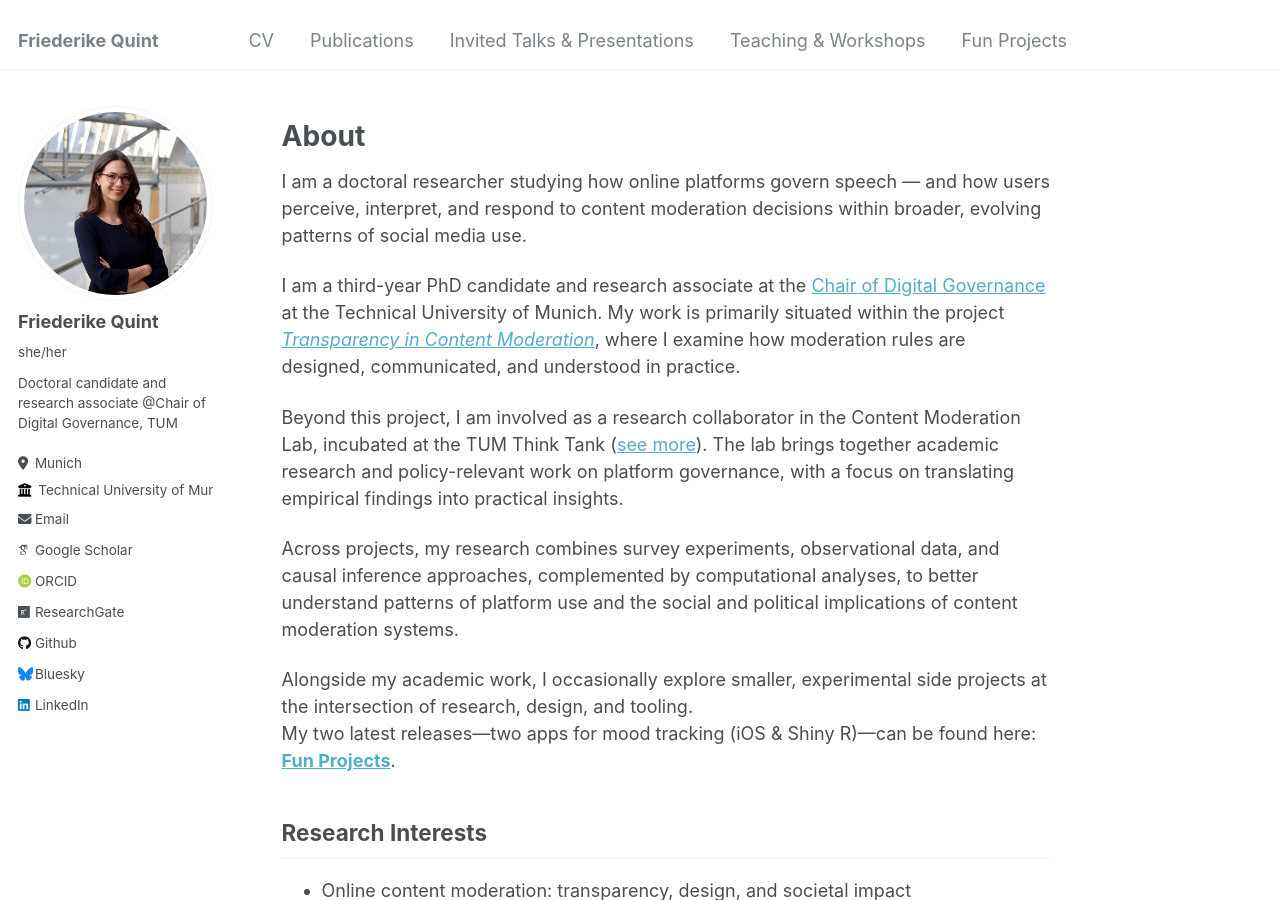
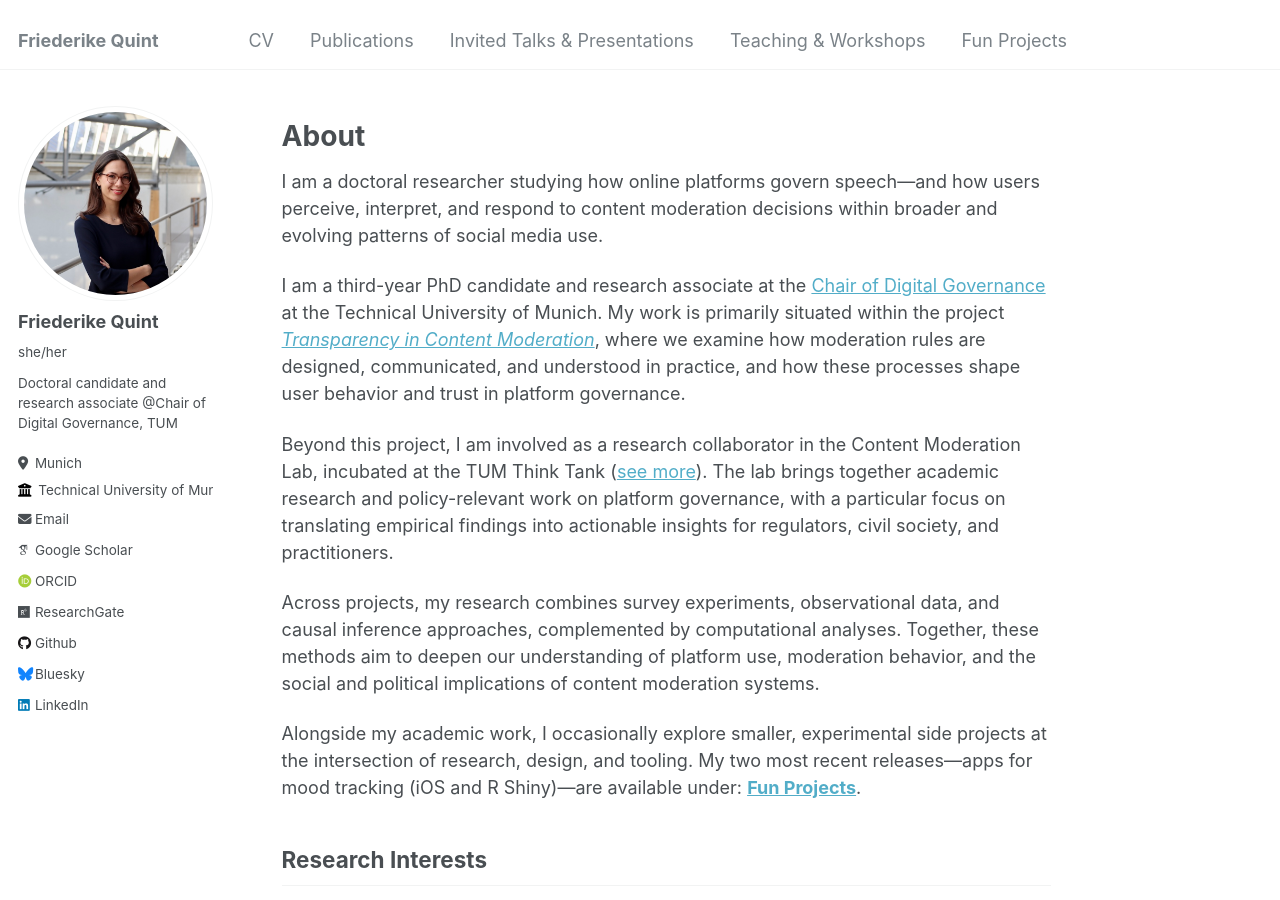
Before and after one commit to friederikequint/friederikequint.github.io, a Jekyll site: the page built from _pages/about.md, in a window 1280 px wide and 900 px high. Built offline with Jekyll 4.4.1, drawn with Linux system fonts in a browser that asks for light colours; some web fonts are replaced.

Commit message:
Update about.md

```diff
--- a/_pages/about.md
+++ b/_pages/about.md
@@ -11,16 +11,15 @@ redirect_from:
 
 # About
 
-I am a doctoral researcher studying how online platforms govern speech — and how users perceive, interpret, and respond to content moderation decisions within broader, evolving patterns of social media use.
+I am a doctoral researcher studying how online platforms govern speech—and how users perceive, interpret, and respond to content moderation decisions within broader and evolving patterns of social media use.
 
-I am a third-year PhD candidate and research associate at the [Chair of Digital Governance](https://www.hfp.tum.de/en/digitalgovernance/home/){:target="_blank"} at the Technical University of Munich. My work is primarily situated within the project *[Transparency in Content Moderation](https://www.tum.de/en/news-and-events/all-news/press-releases/details/analyse-des-verhaltens-von-social-media-plattformen){:target="_blank"}*, where I examine how moderation rules are designed, communicated, and understood in practice.
+I am a third-year PhD candidate and research associate at the [Chair of Digital Governance](https://www.hfp.tum.de/en/digitalgovernance/home/){:target="_blank"} at the Technical University of Munich. My work is primarily situated within the project *[Transparency in Content Moderation](https://www.tum.de/en/news-and-events/all-news/press-releases/details/analyse-des-verhaltens-von-social-media-plattformen){:target="_blank"}*, where we examine how moderation rules are designed, communicated, and understood in practice, and how these processes shape user behavior and trust in platform governance.
 
-Beyond this project, I am involved as a research collaborator in the Content Moderation Lab, incubated at the TUM Think Tank ([see more](https://tumthinktank.de/project/content-moderation-lab/){:target="_blank"}). The lab brings together academic research and policy-relevant work on platform governance, with a focus on translating empirical findings into practical insights.
+Beyond this project, I am involved as a research collaborator in the Content Moderation Lab, incubated at the TUM Think Tank ([see more](https://tumthinktank.de/project/content-moderation-lab/){:target="_blank"}). The lab brings together academic research and policy-relevant work on platform governance, with a particular focus on translating empirical findings into actionable insights for regulators, civil society, and practitioners.
 
-Across projects, my research combines survey experiments, observational data, and causal inference approaches, complemented by computational analyses, to better understand patterns of platform use and the social and political implications of content moderation systems.
+Across projects, my research combines survey experiments, observational data, and causal inference approaches, complemented by computational analyses. Together, these methods aim to deepen our understanding of platform use, moderation behavior, and the social and political implications of content moderation systems.
 
-Alongside my academic work, I occasionally explore smaller, experimental side projects at the intersection of research, design, and tooling.
-My two latest releases—two apps for mood tracking (iOS & Shiny R)—can be found here: [**Fun Projects**](/projectsforfun/).
+Alongside my academic work, I occasionally explore smaller, experimental side projects at the intersection of research, design, and tooling. My two most recent releases—apps for mood tracking (iOS and R Shiny)—are available under: [**Fun Projects**](/projectsforfun/).
 
 
 ## Research Interests
```
